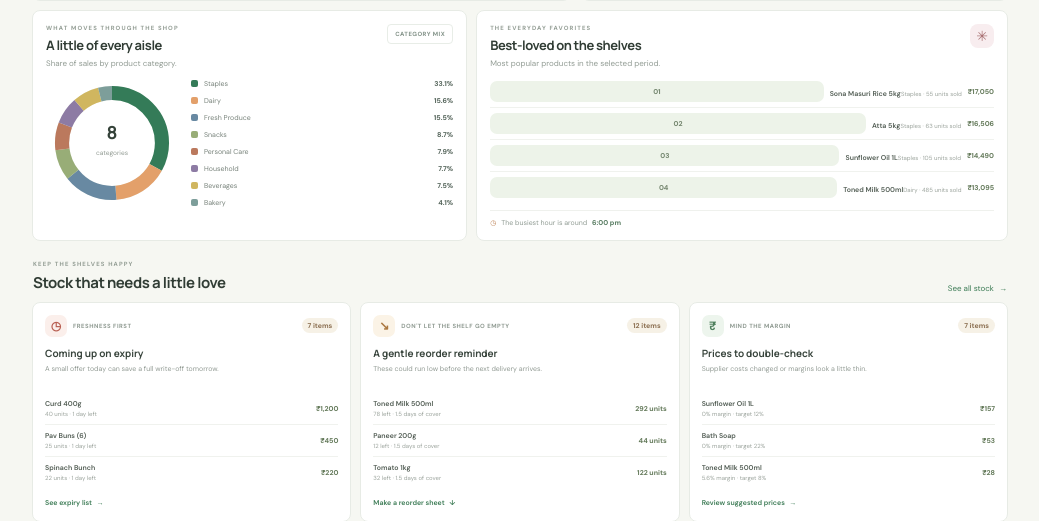
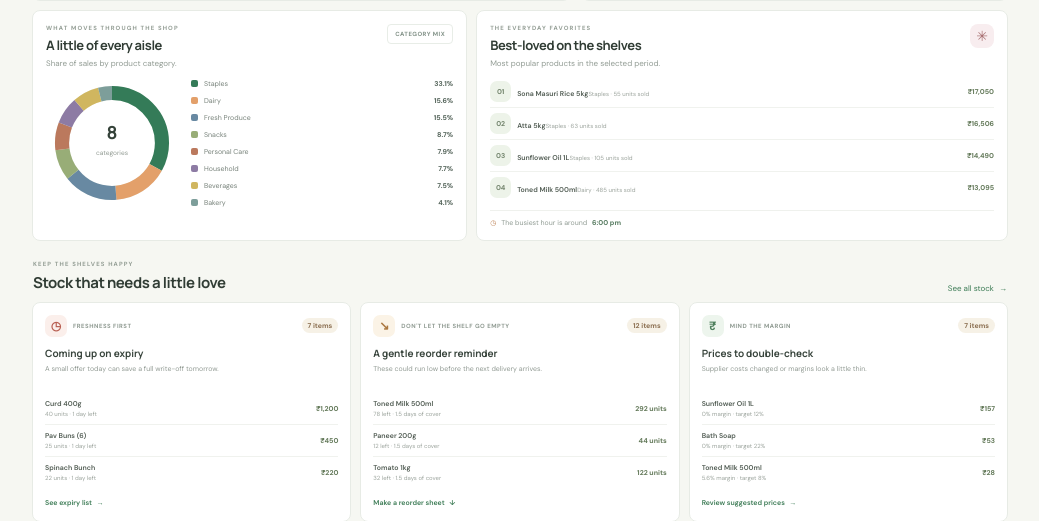
Before and after one commit to abhilashvundavalli555-stack/retail-sales-dashboard, a Flask app: page / in a window 1280 px wide. Shown: the part 837-1358 px from the top of the page, without its empty margins (236-1275 px from the left). Run offline with Flask 3, Linux system fonts and the light colour scheme.

Commit message:
Polish ShopPilot bestseller layout
Co-authored-by: Copilot <223556219+Copilot@users.noreply.github.com>

```diff
--- a/static/shoppilot.css
+++ b/static/shoppilot.css
@@ -155,6 +155,8 @@ button { cursor: pointer; }
 .product-rank { display: grid; width: 21px; height: 21px; flex: none; place-items: center; border-radius: 7px; color: #71836b; background: #edf3e9; font-size: 7px; font-weight: 700; }
 .bestsellers-panel .product-list { display: grid; margin: 8px 0 0; }
 .bestsellers-panel .compact-row { padding: 5px 0; }
+.bestsellers-panel .compact-row > .product-rank { width: 21px; flex: 0 0 21px; }
+.bestsellers-panel .compact-row > span:nth-child(2) { min-width: 0; flex: 1; }
 .peak-note { display: flex; align-items: center; gap: 5px; margin-top: 7px; padding-top: 7px; border-top: 1px solid #eff1ed; color: #909b93; font-size: 7px; }
 .peak-note > span { color: #bd8054; }
 .peak-note strong { color: #557a5f; font-weight: 700; }
```
